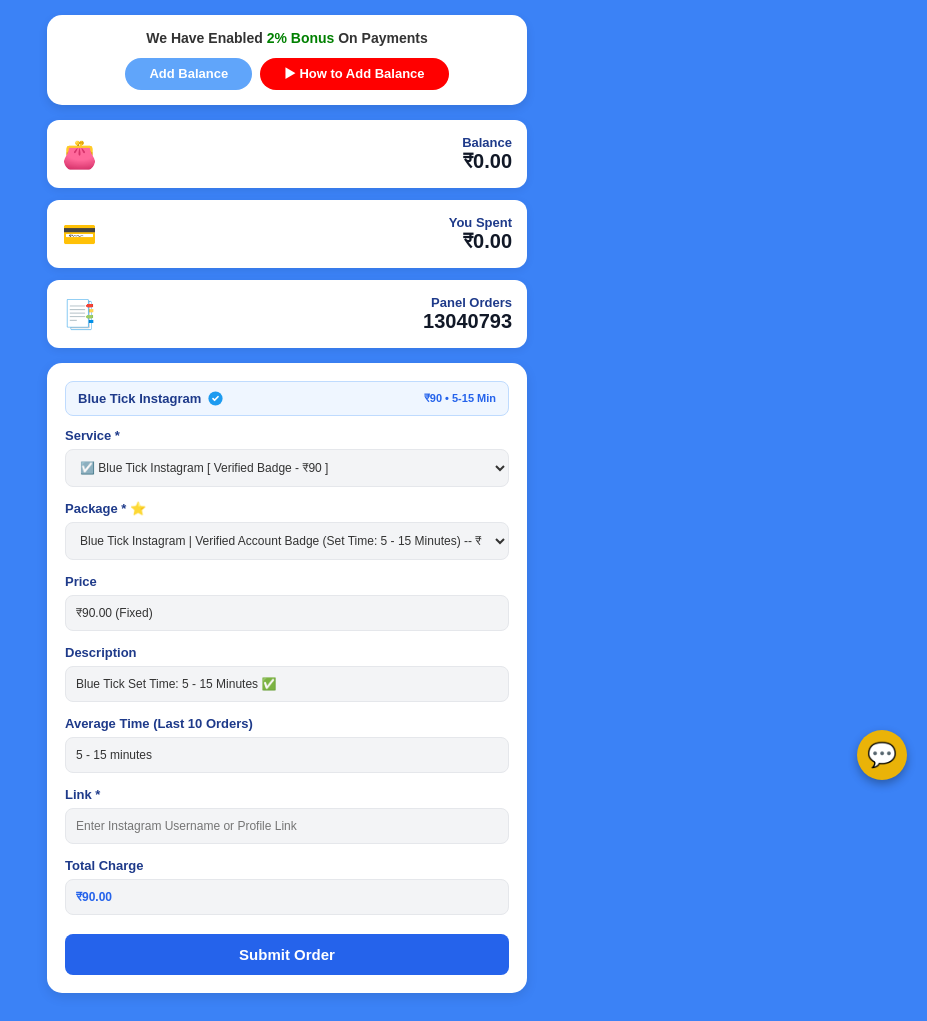
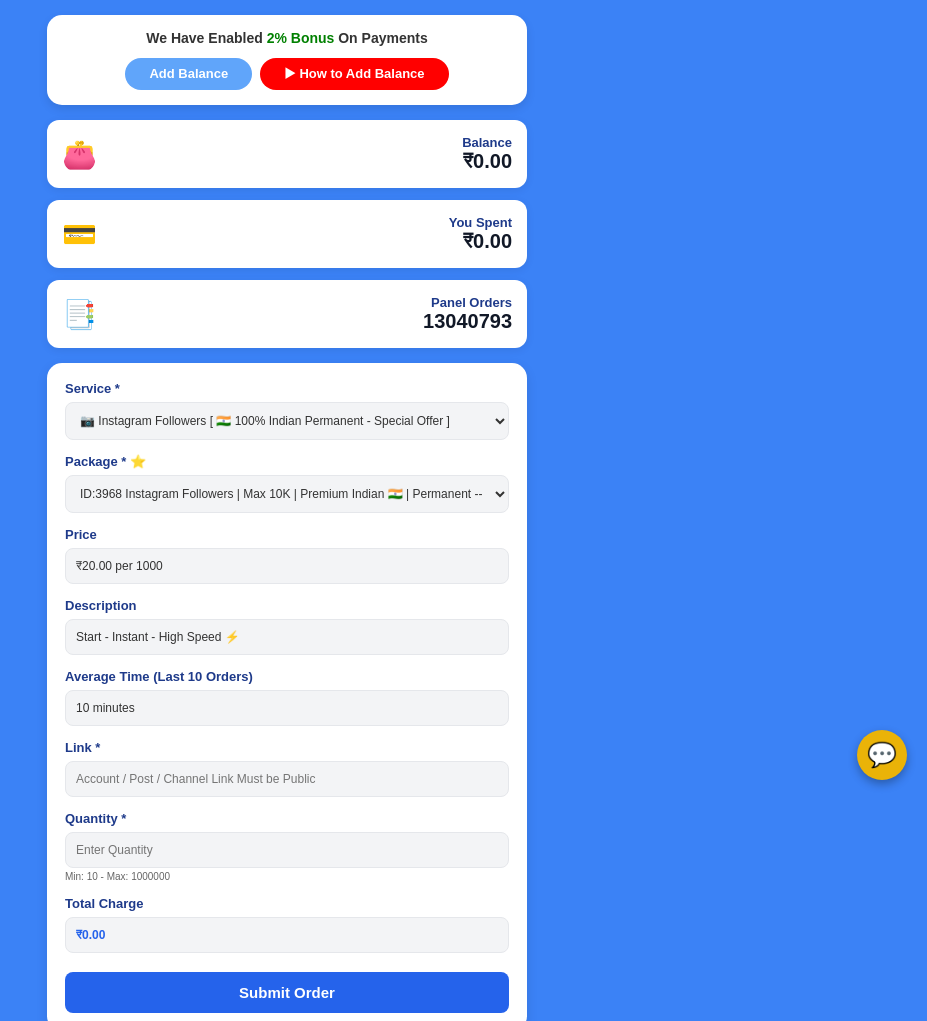
Before and after one commit to ab5301554-max/followfast, a plain HTML site: page dashboard.html in a window 1280 px wide. Shown: the top 1021 px of the page, without its empty margins (353-1280 px from the left). Drawn offline with Linux system fonts and the light colour scheme.

Commit message:
Update dashboard.html

```diff
--- a/dashboard.html
+++ b/dashboard.html
@@ -82,40 +82,6 @@
     .info-card .details h2 {
       font-size: 20px;
       color: #111827;
-    }
-
-    /* Blue Tick Highlight Badge */
-    .bluetick-badge-bar {
-      display: flex;
-      align-items: center;
-      justify-content: space-between;
-      background: #eff6ff;
-      border: 1px solid #bfdbfe;
-      border-radius: 8px;
-      padding: 8px 12px;
-      margin-bottom: 12px;
-      cursor: pointer;
-    }
-
-    .bluetick-title {
-      display: inline-flex;
-      align-items: center;
-      gap: 6px;
-      font-size: 13px;
-      font-weight: bold;
-      color: #1e3a8a;
-    }
-
-    .bluetick-svg {
-      width: 17px;
-      height: 17px;
-      flex-shrink: 0;
-    }
-
-    .bluetick-tag {
-      font-size: 11px;
-      font-weight: bold;
-      color: #2563eb;
     }
 
     /* Main Order Card */
@@ -221,26 +187,14 @@
     <!-- Order Form -->
     <div class="order-box">
 
-      <!-- Blue Tick Instagram Badge Selector -->
-      <div class="bluetick-badge-bar" onclick="selectBlueTick()">
-        <span class="bluetick-title">
-          <span>Blue Tick Instagram</span>
-          <svg class="bluetick-svg" viewBox="0 0 24 24" aria-hidden="true">
-            <circle cx="12" cy="12" r="10" fill="#1d9bf0"></circle>
-            <path d="M8.5 12.3l2.2 2.2 4.8-5" fill="none" stroke="#ffffff" stroke-width="2.4" stroke-linecap="round" stroke-linejoin="round"></path>
-          </svg>
-        </span>
-        <span class="bluetick-tag">₹90 • 5-15 Min</span>
-      </div>
-
-      <!-- Category/Service Selection -->
+      <!-- Category/Service Selection (Blue Tick at #4 with small blue tick emoji) -->
       <div class="form-group">
         <label>Service *</label>
         <select id="categorySelect" onchange="updatePackages()">
-          <option value="ig_bluetick">☑️ Blue Tick Instagram [ Verified Badge - ₹90 ]</option>
           <option value="ig_indian">📷 Instagram Followers [ 🇮🇳 100% Indian Permanent - Special Offer ]</option>
           <option value="ig_views">📷 Instagram Views [ Fast Working ] updated</option>
           <option value="ig_likes">📷 Instagram Likes [ Cheapest ] NEW</option>
+          <option value="ig_bluetick">Blue Tick Instagram 🔹 [ Verified Badge - ₹90 ]</option>
           <option value="yt_subscribers">▶️ YouTube Subscribers [ High Speed - Best Offer ]</option>
           <option value="yt_views">▶️ YouTube Views & Likes</option>
           <option value="fb_services">📘 Facebook Followers & Likes</option>
@@ -270,7 +224,7 @@
       <!-- Average Time -->
       <div class="form-group">
         <label>Average Time (Last 10 Orders)</label>
-        <input type="text" id="avgTimeInput" value="5 - 15 minutes" readonly>
+        <input type="text" id="avgTimeField" value="10 minutes" readonly>
       </div>
 
       <!-- Target Link Input -->
@@ -289,7 +243,7 @@
       <!-- Total Charge Output -->
       <div class="form-group">
         <label>Total Charge</label>
-        <input type="text" id="totalCharge" value="₹90.00" readonly style="font-weight: bold; color: #2563eb;">
+        <input type="text" id="totalCharge" value="₹0.00" readonly style="font-weight: bold; color: #2563eb;">
       </div>
 
       <button class="submit-btn" onclick="placeOrder()">Submit Order</button>
@@ -305,9 +259,6 @@
     let orderHistory = JSON.parse(localStorage.getItem("smm_orders")) || [];
 
     const serviceData = {
-      ig_bluetick: [
-        { id: "9001", name: "Blue Tick Instagram | Verified Account Badge (Set Time: 5 - 15 Minutes)", rate: 90.00 }
-      ],
       ig_indian: [
         { id: "3968", name: "ID:3968 Instagram Followers | Max 10K | Premium Indian 🇮🇳 | Permanent", rate: 20.00 },
         { id: "3969", name: "ID:3969 Instagram Followers | Max 50K | Real Indian 🇮🇳 | Non Drop", rate: 20.00 }
@@ -319,6 +270,9 @@
       ig_likes: [
         { id: "7682", name: "ID:7682 IG Likes | HQ Quality | Non Drop | Instant", rate: 4.15 },
         { id: "3293", name: "ID:3293 Instagram Likes | Max 5M | 100K+/Day", rate: 4.63 }
+      ],
+      ig_bluetick: [
+        { id: "9001", name: "Blue Tick Instagram 🔹 [Verified Badge] (Set Time: 5 - 15 Minutes)", rate: 90.00 }
       ],
       yt_subscribers: [
         { id: "5002", name: "ID:5002 YouTube Subscribers | Non Drop | Real Active Accounts | Speed 500-1K/Day", rate: 25.00 },
@@ -334,11 +288,6 @@
       ]
     };
 
-    function selectBlueTick() {
-      document.getElementById("categorySelect").value = "ig_bluetick";
-      updatePackages();
-    }
-
     function updateDashboardUI() {
       document.getElementById("user-balance").innerText = `₹${(userData.balance || 0).toFixed(2)}`;
       document.getElementById("user-spent").innerText = `₹${(userData.spent || 0).toFixed(2)}`;
@@ -348,7 +297,7 @@
       const category = document.getElementById("categorySelect").value;
       const packageSelect = document.getElementById("packageSelect");
       const quantityGroup = document.getElementById("quantityGroup");
-      const avgTimeInput = document.getElementById("avgTimeInput");
+      const avgTimeField = document.getElementById("avgTimeField");
       const serviceDesc = document.getElementById("serviceDesc");
       const targetLink = document.getElementById("targetLink");
 
@@ -370,12 +319,12 @@
 
       if (category === "ig_bluetick") {
         quantityGroup.style.display = "none";
-        avgTimeInput.value = "5 - 15 minutes";
+        avgTimeField.value = "5 - 15 minutes";
         serviceDesc.value = "Blue Tick Set Time: 5 - 15 Minutes ✅";
         targetLink.placeholder = "Enter Instagram Username or Profile Link";
       } else {
         quantityGroup.style.display = "block";
-        avgTimeInput.value = "10 minutes";
+        avgTimeField.value = "10 minutes";
         serviceDesc.value = "Start - Instant - High Speed ⚡";
         targetLink.placeholder = "Account / Post / Channel Link Must be Public";
       }
```
